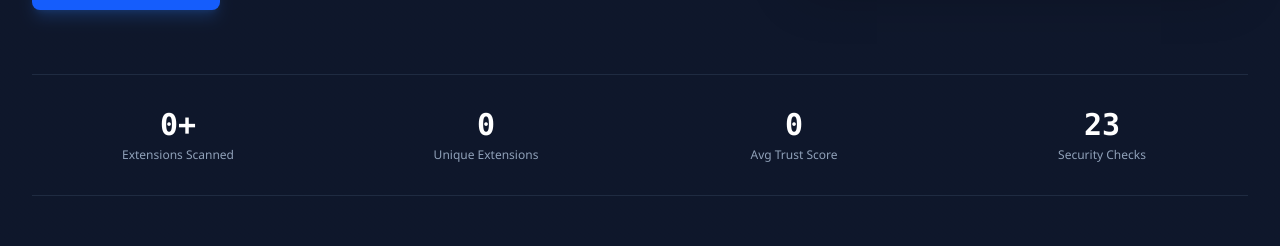
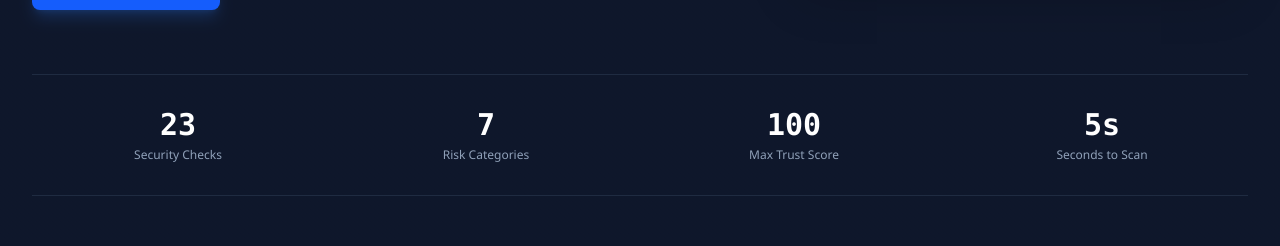
Before and after one commit to anandpr19/Cyber-Trust, a React (Vite) app in the folder frontend/cyber_trust/: page / in a window 1280 px wide. Shown: the part 483-729 px from the top of the page. Built offline with nearby package versions, Linux system fonts and the light colour scheme; no server answers.

Commit message:
feat: implement initial homepage with hero section, live stats, capabilities, and call to action.

```diff
--- a/frontend/cyber_trust/src/pages/HomePage.tsx
+++ b/frontend/cyber_trust/src/pages/HomePage.tsx
@@ -44,14 +44,19 @@ const steps = [
   },
 ];
 
+
 export const HomePage: React.FC = () => {
   const navigate = useNavigate();
   const [stats, setStats] = useState<{ totalScans: number; uniqueExtensions: number; averageScore: number } | null>(null);
 
   useEffect(() => {
     apiClient.getDashboard()
-      .then(data => setStats(data.stats))
-      .catch(() => { });
+      .then(data => {
+        if (data?.stats) setStats(data.stats);
+      })
+      .catch((err) => {
+        console.warn('Homepage stats unavailable:', err.message);
+      });
   }, []);
 
   return (
@@ -140,12 +145,17 @@ export const HomePage: React.FC = () => {
         className="max-w-7xl mx-auto px-4 sm:px-6 lg:px-8"
       >
         <div className="grid grid-cols-2 md:grid-cols-4 gap-4 py-8 border-t border-b border-slate-700/50">
-          {[
-            { value: stats?.totalScans || 0, label: 'Extensions Scanned', suffix: '+' },
-            { value: stats?.uniqueExtensions || 0, label: 'Unique Extensions', suffix: '' },
-            { value: stats?.averageScore || 0, label: 'Avg Trust Score', suffix: '' },
+          {(stats ? [
+            { value: stats.totalScans, label: 'Extensions Scanned', suffix: '+' },
+            { value: stats.uniqueExtensions, label: 'Unique Extensions', suffix: '' },
+            { value: stats.averageScore, label: 'Avg Trust Score', suffix: '' },
             { value: 23, label: 'Security Checks', suffix: '' },
-          ].map((stat) => (
+          ] : [
+            { value: 23, label: 'Security Checks', suffix: '' },
+            { value: 7, label: 'Risk Categories', suffix: '' },
+            { value: 100, label: 'Max Trust Score', suffix: '' },
+            { value: 5, label: 'Seconds to Scan', suffix: 's' },
+          ]).map((stat) => (
             <div key={stat.label} className="text-center">
               <AnimatedCounter
                 target={stat.value}
```
